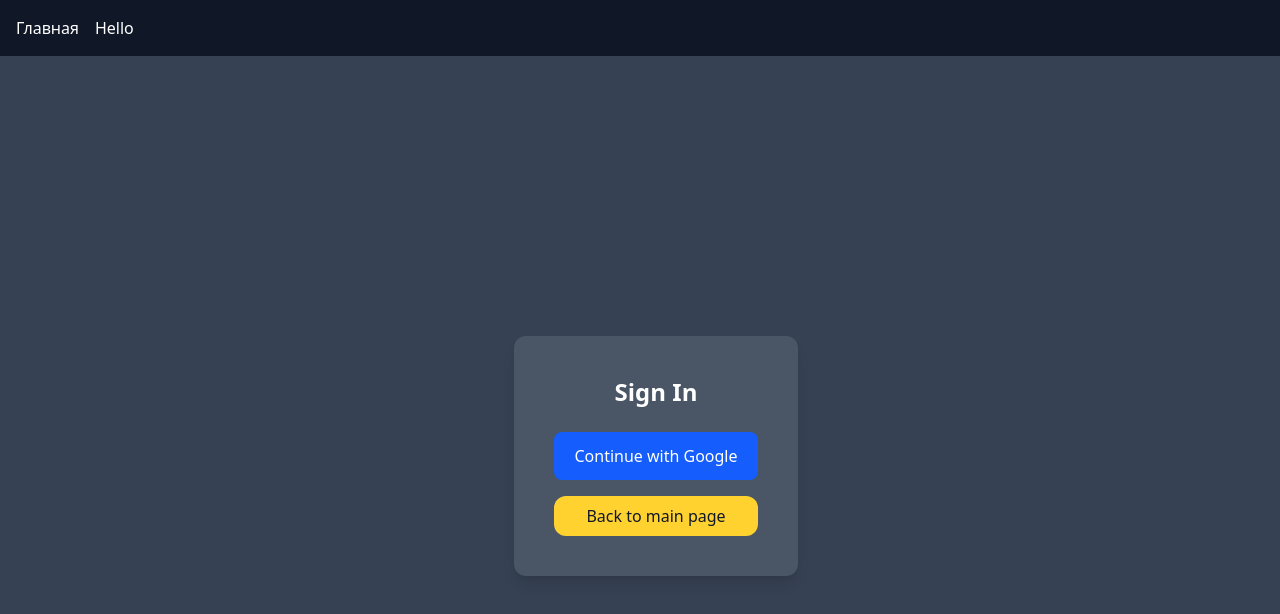
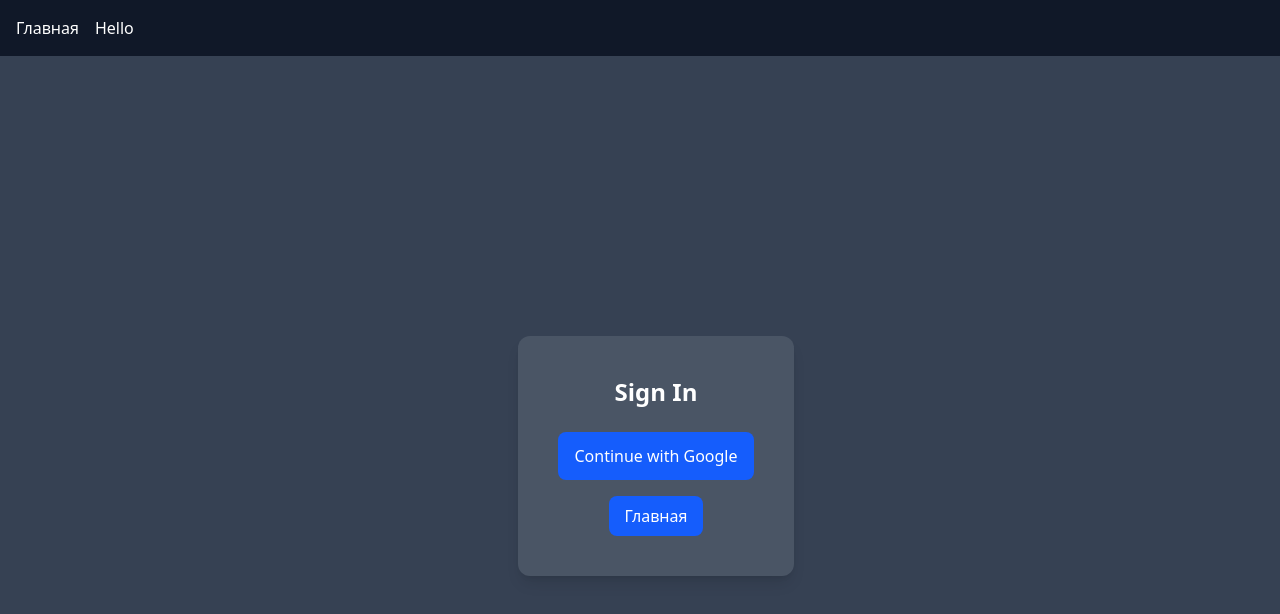
Before and after one commit to George-RB/Portfast, a Next.js app: page /auth/login in a window 1280 px wide. Shown: the top 614 px of the page. Built offline with nearby package versions, Linux system fonts and the light colour scheme.

Commit message:
:feat: create components Button and ButtonLink

```diff
--- a/src/app/components/oauth/OAuthGoogleButton.tsx
+++ b/src/app/components/oauth/OAuthGoogleButton.tsx
@@ -1,5 +1,5 @@
 'use client';
-import Link from 'next/link';
+import ButtonLink from '../ui/ButtonLink';
 
 export default function OAuthGoogleButton() {
   const handleGoogleAuth = () => {
@@ -22,19 +22,15 @@
   };
 
   return (
-    <div className="space-y-4 flex flex-col text-center">
+    <div className="space-y-4 flex flex-col text-center items-center">
       <button
         onClick={handleGoogleAuth}
         className="w-full flex items-center justify-center gap-2 bg-blue-600 text-white py-3 rounded-lg hover:bg-blue-700 transition"
       >
         <span>Continue with Google</span>
       </button>
-      <Link
-        href="/"
-        className="bg-amber-300 text-gray-900 rounded-xl px-4 py-2 hover:bg-amber-500"
-      >
-        Back to main page
-      </Link>
+
+      <ButtonLink href="/"> Главная </ButtonLink>
     </div>
   );
 }
--- a/src/app/components/ui/ButtonLink.tsx
+++ b/src/app/components/ui/ButtonLink.tsx
@@ -9,7 +9,7 @@
   return (
     <Link
       href={href}
-      className="min-w-screen flex items-center justify-center gap-2 bg-blue-600 text-white py-3 rounded-lg hover:bg-blue-700 transition"
+      className="w-fit px-4 py-2 flex items-center justify-center gap-2 bg-blue-600 text-white rounded-lg hover:bg-blue-700 transition"
     >
       {children}
     </Link>
--- a/src/app/hello/page.tsx
+++ b/src/app/hello/page.tsx
@@ -4,9 +4,7 @@
   return (
     <div className="min-h-screen flex flex-col items-center justify-center">
       <h1 className="text-2xl mb-4 ">Hello Page</h1>
-      <ButtonLink href="/" className="w-full">
-        Главная
-      </ButtonLink>
+      <ButtonLink href="/">Главная</ButtonLink>
     </div>
   );
 }
```
